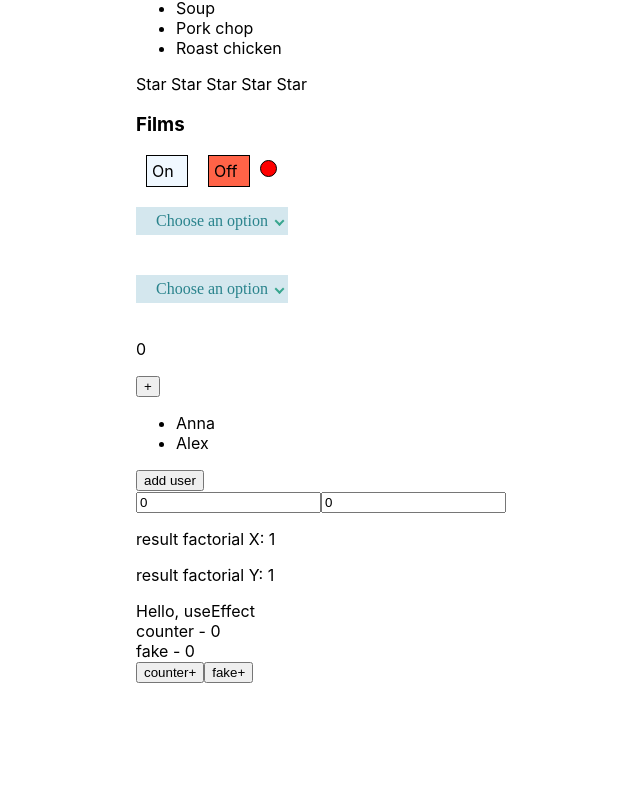
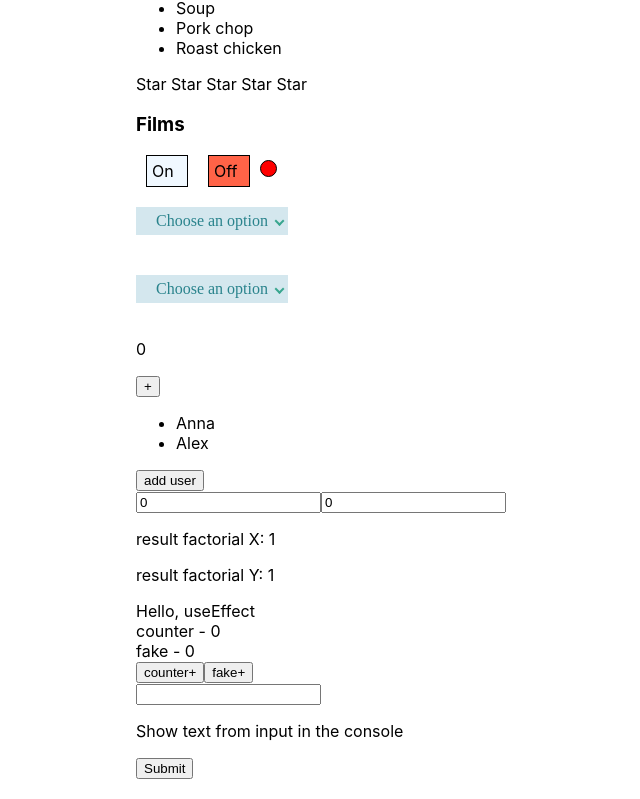
Before and after one commit to Yaroslav-Mig/react-ts-training, a React (Create React App) app: page / in a window 1280 px wide. Shown: the part 236-1035 px from the top of the page, without its empty margins (54-694 px from the left). Before the commit the page ends 939 px from the top, so only its background shows below. Built offline with nearby package versions, Linux system fonts and the light colour scheme.

Commit message:
feat: add usecallback tutorial

```diff
--- a/src/App.tsx
+++ b/src/App.tsx
@@ -11,6 +11,7 @@ import Select, { SelectHoverMemo as SelectHover } from './components/select/Sele
 import ReactMemo from './components/memo/ReactMemo';
 import ReactUseMemo from './components/memo/ReactUseMemo';
 import UseEffectDemo from './components/useEffect/useEffectDemo';
+import UseCallback from './components/memo/UseCallback';
 
 const menuList = [
   { id: '1', name: 'French fries' },
@@ -52,7 +53,8 @@ function App() {
       <SelectHover items={petsList} />
       <ReactMemo />
 			<ReactUseMemo />
-			<UseEffectDemo/>
+			<UseEffectDemo />
+			<UseCallback/>
     </div>
   );
 }
--- /dev/null
+++ b/src/components/memo/UseCallback.tsx
@@ -0,0 +1,39 @@
+/* eslint-disable react-hooks/exhaustive-deps */
+import React, { ChangeEvent, useCallback, useEffect, useRef, useState } from 'react';
+
+const UseCallback = () => {
+	console.log('UseCallback');
+  const [text, setText] = useState<string>('');
+	const textRef = useRef<null | string>(null);
+
+	useEffect(() => {
+		textRef.current = text;
+	}, [text])
+
+	const submitHandler = useCallback(() => {
+		const textValue = textRef.current;
+    console.log(textValue);
+	}, [textRef]);
+
+	const changeTextHandler = (e: ChangeEvent<HTMLInputElement>) => setText(e.currentTarget.value);
+
+  return (
+    <div>
+      <input value={text} onChange={changeTextHandler} />
+      <ExpensiveTreeMemo onSubmit={submitHandler} />
+    </div>
+  );
+};
+
+export default React.memo(UseCallback);
+
+const ExpensiveTree = ({ onSubmit }: { onSubmit: () => void }) => {
+  console.log('ExpensiveTree');
+  return (
+    <>
+      <p>Show text from input in the console</p>
+      <button onClick={onSubmit}>Submit</button>
+    </>
+  );
+};
+const ExpensiveTreeMemo = React.memo(ExpensiveTree);
```
